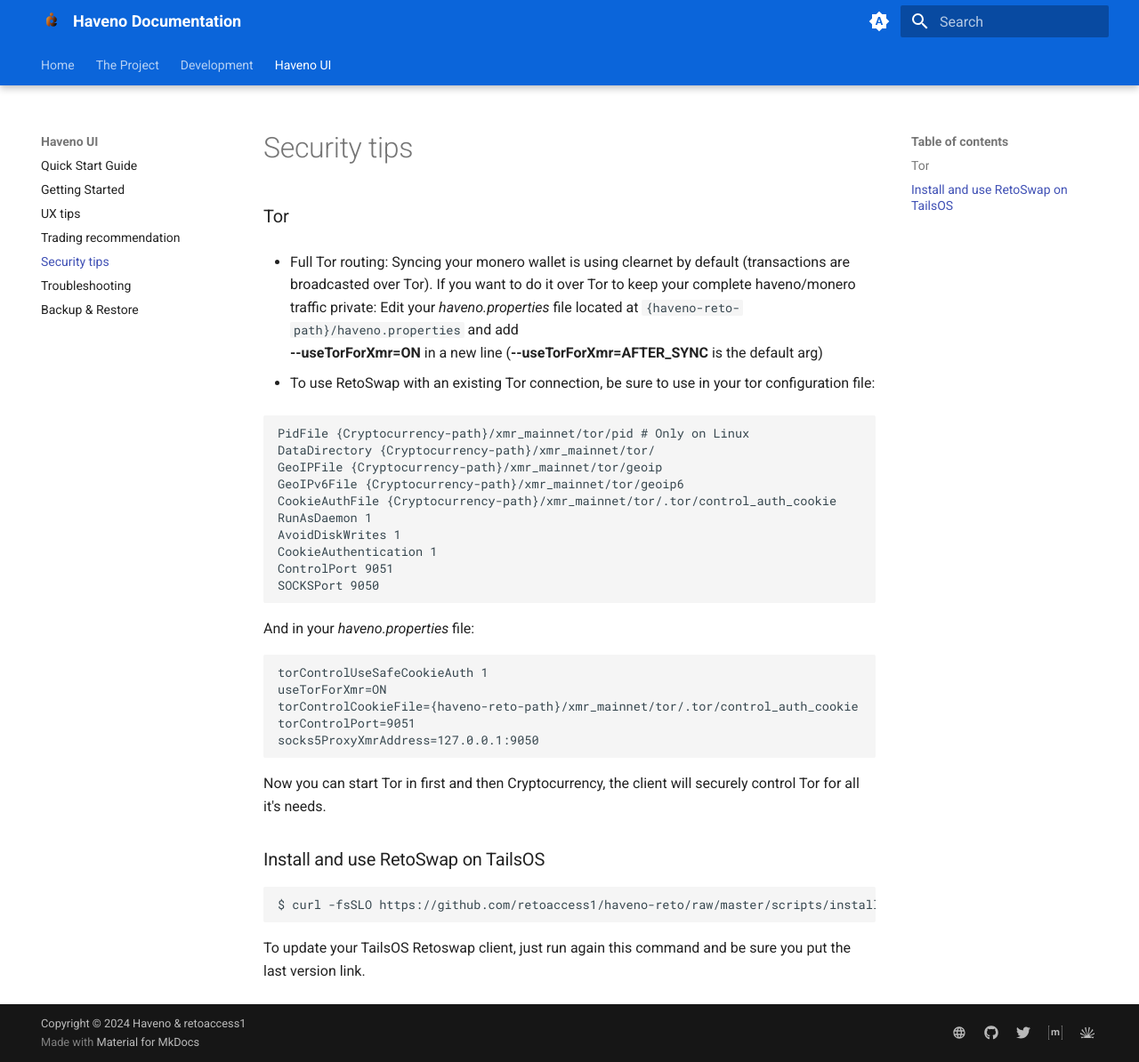
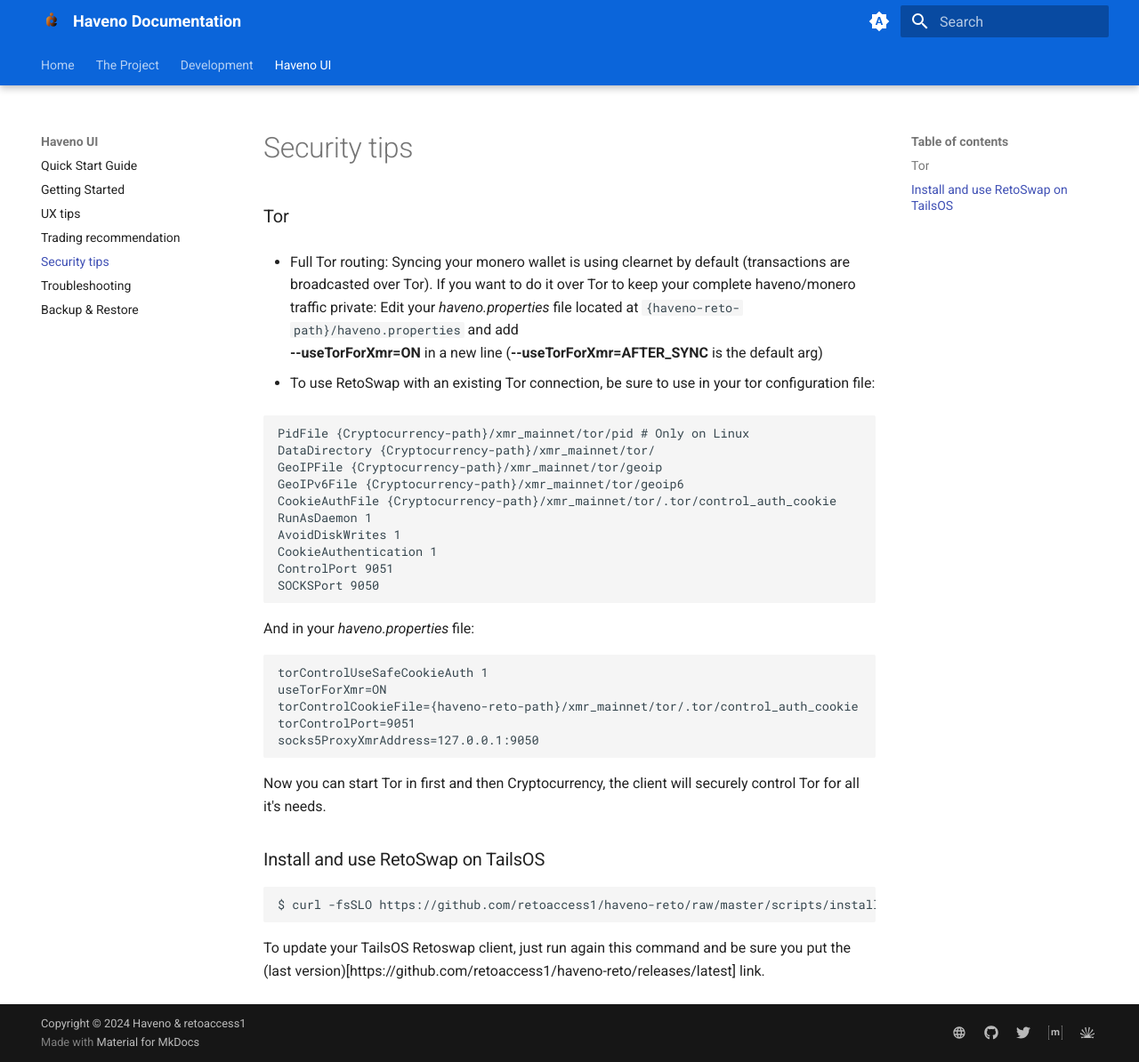
Before and after one commit to boldsuck/haveno-reto-docs, an MkDocs documentation site: the page built from docs/haveno-ui/security.md, in a window 1280 px wide and 1194 px high. Shown: the whole window at 89% size. Built offline with MkDocs 1.6.1 and Material for MkDocs 9.7.7, drawn with Linux system fonts in a browser that asks for light colours; plug-ins that fetch from the network failed and are left out; the version menu is left out; some of the changed lines change nothing that is shown.

Commit message:
Update security.md

````diff
--- a/docs/haveno-ui/security.md
+++ b/docs/haveno-ui/security.md
@@ -38,4 +38,4 @@
 ```
 $ curl -fsSLO https://github.com/retoaccess1/haveno-reto/raw/master/scripts/install_tails/haveno-install.sh && bash haveno-install.sh https://github.com/retoaccess1/haveno-reto/releases/download/v(last-version)/haveno-linux-deb.zip <DAA24D878B8D36C90120A897CA02DAC12DAE2D0F>
 ```
-To update your TailsOS Retoswap client, just run again this command and be sure you put the last version link.
+To update your TailsOS Retoswap client, just run again this command and be sure you put the (last version)[https://github.com/retoaccess1/haveno-reto/releases/latest] link.
````
